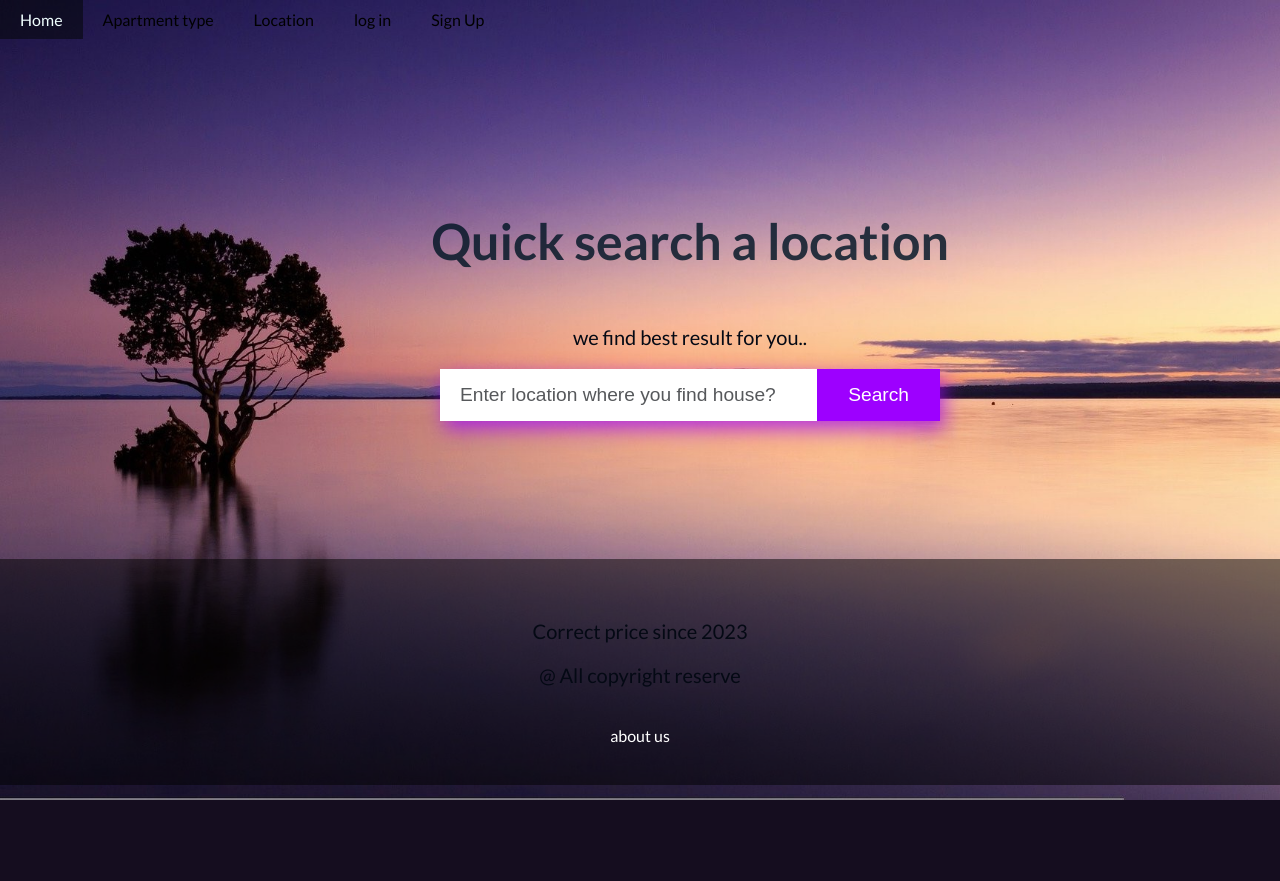
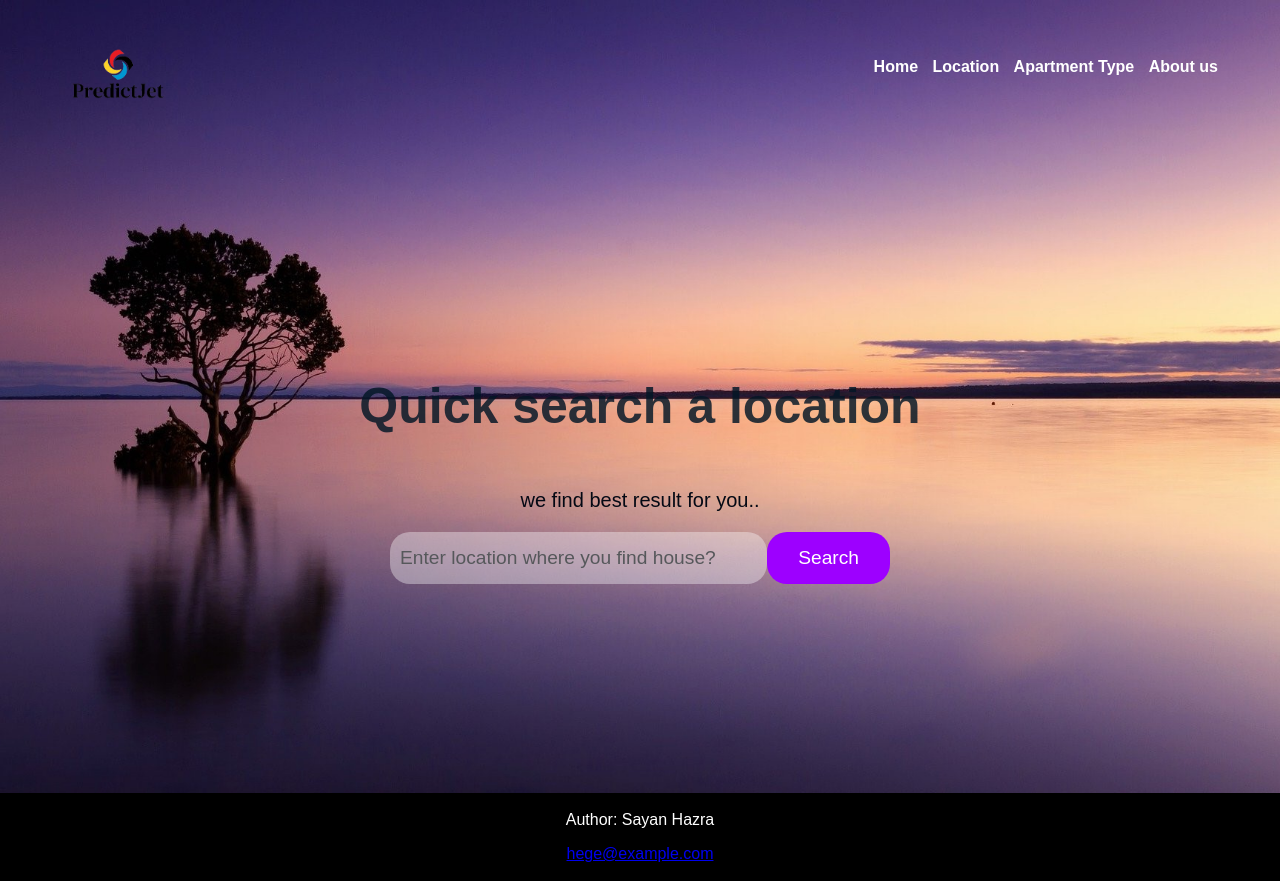
Before and after one commit to sayanhazra2000/Price_Prediction_Model, a PHP site: page /location.html in a window 1280 px wide; the page is wider, and only the part inside the window is pictured. Before the commit the page ends 800 px from the top of that part, so only its background shows below. Run offline with PHP 8.4, Linux system fonts and the light colour scheme.

Commit message:
Initial Commit

```diff
--- a/About us.css
+++ b/About_us.css
@@ -214,9 +214,9 @@ button:hover {
   display: block;
   margin-top: 465px;
   padding-top: 20px;
-  padding-bottom: 20px; */
-  /* border: 2px solid; */
-  /* color: white;
+  padding-bottom: 20px;
+  border: 2px solid;
+  color: white;
   text-align: center;
   background-color: black;
 } */
--- a/Home.html
+++ b/Home.html
@@ -21,7 +21,7 @@
           <ul>
             <li><a href="Home.html">Home</a>
             </li>
-            <li><a href="#">Location</a></li>
+            <li><a href="location.html">Location</a></li>
             <li><a href="#">Apartment Type</a></li>
             <li><a href="About_us.html">About us</a></li>
             <!-- <li><a href="#">Contact Us</a></li> -->
--- a/footer.css
+++ b/footer.css
@@ -1,4 +1,5 @@
 footer {
+    position: relative;
     display: block;
     margin-bottom: -81px;
     padding: 2px;
--- a/location.css
+++ b/location.css
@@ -1,6 +1,74 @@
-@import url('https://fonts.googleapis.com/css?family=Lato:400,700');
+/* * {
+    font-family: sans-serif;
+    box-sizing: border-box;
+}
 
-*, *:before, *:after {
+body {
+    margin: 0px;
+    background: url(back.jpg);
+    linear-gradient(rgba(3, 3, 3, 0.619),rgba(112, 104, 26, 0.75)),
+    background-size: cover;
+    background-position: center;
+    background-repeat: no-repeat;
+    width: 100%;
+    height: 100vh;
+    display: flex;
+    flex-direction: column;
+    justify-content: space-between;
+}
+
+.navbar a {
+    padding: 5px;
+}
+
+.navbar {
+    width: 95%;
+    margin: auto;
+    padding: 35px 25px;
+    display: flex;
+    align-items: center;
+    justify-content: space-between;
+}
+
+.logo {
+    width: 120px;
+    cursor: pointer;
+}
+
+.navbar ul li {
+    list-style: none;
+    display: inline-block;
+    margin: 0px 20 px;
+    position: relative;
+}
+
+.navbar ul li a {
+    text-decoration: none;
+    color: white;
+    padding: 10px, 30px;
+
+    /* text-transform: uppercase; */
+/* font-weight: bold;
+} */
+
+.navbar ul li::after {
+  content: '';
+  height: 3px;
+  width: 0;
+  background: rgb(157, 0, 255);
+  position: absolute;
+  left: 0;
+  bottom: -10px;
+  transition: 0.5s;
+}
+
+.navbar ul li:hover:after {
+  width: 100%;
+}
+
+*,
+*:before,
+*:after {
   -webkit-box-sizing: inherit;
   -moz-box-sizing: inherit;
   box-sizing: inherit;
@@ -32,9 +100,9 @@ body {
   -moz-background-size: cover;
   background-size: cover;
   color: #0a0a0b;
-  overflow: hidden;
 }
-.cover  {
+
+.cover {
   height: 60vh;
   width: 100%;
   padding: 20px 50px;
@@ -50,8 +118,8 @@ body {
 }
 
 .flex-form input[type="submit"] {
-    background:  rgb(157, 0, 255);
-    border: 1px solid  rgb(157 0 255 / 75%);
+  background: rgb(157, 0, 255);
+  border: 1px solid rgb(157 0 255 / 75%);
   color: #fff;
   padding: 0 30px;
   cursor: pointer;
@@ -61,71 +129,141 @@ body {
 }
 
 .flex-form input[type="submit"]:hover {
-    background:  rgb(157 0 255 / 75%);
+  background: rgb(157 0 255 / 75%);
 }
 
 .flex-form {
   display: -webkit-box;
   display: flex;
-    z-index: 10;
+  z-index: 15;
   position: relative;
   width: 500px;
-    box-shadow: 4px 8px 20px rgba(157, 0, 255, 0.719);
+  /* box-shadow: 4px 8px 20px rgba(157, 0, 255, 0.719); */
 }
 
-  .flex-form > * {
+.flex-form>* {
   border: 0;
   padding: 0 0 0 10px;
-    background: #fff;
+  background:rgba(255, 255, 255, 0.363);
   line-height: 50px;
   font-size: 1.2rem;
-    border-radius: 0;
+  border-radius: 20px;
   outline: 0;
+
 
 }
 
 input[type="search"] {
   flex-basis: 500px;
+  border-radius: 20px;
 }
-h1{
-    font-size:50px ;
+
+h1 {
+  font-size: 50px;
   color: rgba(3, 22, 38, 0.829);
 }
-p{
+
+#text {
   color: rgb(4, 9, 20);
   font-size: 20px;
 }
-:hover{
-    color:white;
-}
-footer {
-  background-color: rgba(0,0,0,0.5);
-  padding: 40px;
-  text-align: center;
+
+:hover {
   color: white;
 }
-.topnav {
+
+footer a:hover {
+  color: blue;
+}
+/* .topnav {
   overflow: hidden;
   height: inherit;
   width: 100%;
+  position:relative; */
 /*background-color:rgba(0, 0, 0, 0.5);*/
-  position:relative;
 
-}
+/* } */
 
 /* Style the topnav links */
-.topnav a {
+/* .topnav a {
   float: left;
   display: block;
   color: black;
   text-align: center;
   padding: 10px 20px;
   text-decoration: cornflowerblue
-}
+} */
 
 /* Change color on hover */
-.topnav a:hover {
+/* .topnav a:hover {
   color: azure;
   background-color:rgba(0,5,0,0.5)
 
+} */
+* {
+  font-family: sans-serif;
+  box-sizing: border-box;
 }
+
+body {
+  margin: 0px;
+  background: url(back.jpg);
+  /* linear-gradient(rgba(3, 3, 3, 0.619),rgba(112, 104, 26, 0.75)), */
+  background-size: cover;
+  background-position: center;
+  background-repeat: no-repeat;
+  width: 100%;
+  height: 100vh;
+  display: flex;
+  flex-direction: column;
+  justify-content: space-between;
+}
+
+.navbar a {
+  padding: 5px;
+}
+
+.navbar {
+  width: 95%;
+  margin: auto;
+  padding: 35px 25px;
+  display: flex;
+  align-items: center;
+  justify-content: space-between;
+}
+
+.logo {
+  width: 120px;
+  cursor: pointer;
+}
+
+.navbar ul li {
+  list-style: none;
+  display: inline-block;
+  margin: 0px 20 px;
+  position: relative;
+}
+
+.navbar ul li a {
+  text-decoration: none;
+  color: white;
+  padding: 10px, 30px;
+
+  /* text-transform: uppercase; */
+  font-weight: bold;
+}
+
+.navbar ul li::after {
+  content: '';
+  height: 3px;
+  width: 0;
+  background: rgb(157, 0, 255);
+  position: absolute;
+  left: 0;
+  bottom: -10px;
+  transition: 0.5s;
+}
+
+.navbar ul li:hover:after {
+  width: 100%;
+}
--- a/location.html
+++ b/location.html
@@ -4,35 +4,44 @@
   <meta charset="UTF-8">
   <meta http-equiv="X-UA-Compatible" content="IE=edge">
   <meta name="viewport" content="width=device-width, initial-scale=1.0">
-  <title>location</title>
-  <link rel="stylesheet" href="Location.css">
+  <title>PREDICTJET</title>
+  <link rel="stylesheet" href="location.css">
+  <link rel="icon" href="logo.png">
+  <link rel="stylesheet" href="footer.css">
 </head>
 <body>
-  <div class="topnav">
-    <a href="# ">Home</a>
-    <a href="#">Apartment type</a>
-    <a href="#">Location</a>
-    <a href="#">log in</a>
-    <a href="#">Sign Up</a>
-  </div>
+ <nav>
+    <section class="bgImage">
+      <div>
+        <!-- <link rel="stylesheet" href="nav.css"> -->
+        <div class="navbar">
+          <img src="logo.png" class="logo">
+          <ul>
+            <li><a href="Home.html">Home</a>
+            </li>
+            <li><a href="#">Location</a></li>
+            <li><a href="#">Apartment Type</a></li>
+            <li><a href="About_us.html">About us</a></li>
+            <!-- <li><a href="#">Contact Us</a></li> -->
+          </ul>
+        </div>
+      </div>
+  </nav>
     <div class="cover">
       <h1>Quick search a location</h1>
-      <p>we find best result for you..</p>
+      <p id="text">we find best result for you..</p>
       <form  class="flex-form">
-        <label for="from">
+        <!-- <label for="from">
           <i class="ion-location"></i>
-        </label>
+        </label> -->
         <input type="search" placeholder="Enter location where you find house?">
         <input type="submit" value="Search">
       </form>
     </div>
 
-  </div>
   <footer>
-    <p>Correct price since 2023</p>
-    <p>@ All copyright reserve</p>
-    <br>about us
-
+    <p>Author: Sayan Hazra</p>
+    <p><a href="sayanhazra1222@gmail.com">hege@example.com</a></p>
   </footer>
 
 </body>
--- a/login.html
+++ b/login.html
@@ -13,7 +13,7 @@
     <img src="logo.png" class="logo">
     <ul>
       <li><a href="Home.html">Home</a></li>
-      <li><a href="#">Location</a></li>
+      <li><a href="location.html">Location</a></li>
       <li><a href="#">Apartment Type</a></li>
       <li><a href="About_us.html">About us</a></li>
       <!-- <li><a href="#">Contact Us</a></li> -->
--- a/signup.html
+++ b/signup.html
@@ -13,7 +13,7 @@
     <img src="logo.png" class="logo">
     <ul>
       <li><a href="Home.html">Home</a></li>
-      <li><a href="#">Location</a></li>
+      <li><a href="location.html">Location</a></li>
       <li><a href="#">Apartment Type</a></li>
       <li><a href="About_us.html">About us</a></li>
       <!-- <li><a href="#">Contact Us</a></li> -->
```
Also changed, not shown: About_us.html (+7 -6 lines). Lines whose indentation alone changed are shown as unchanged.
